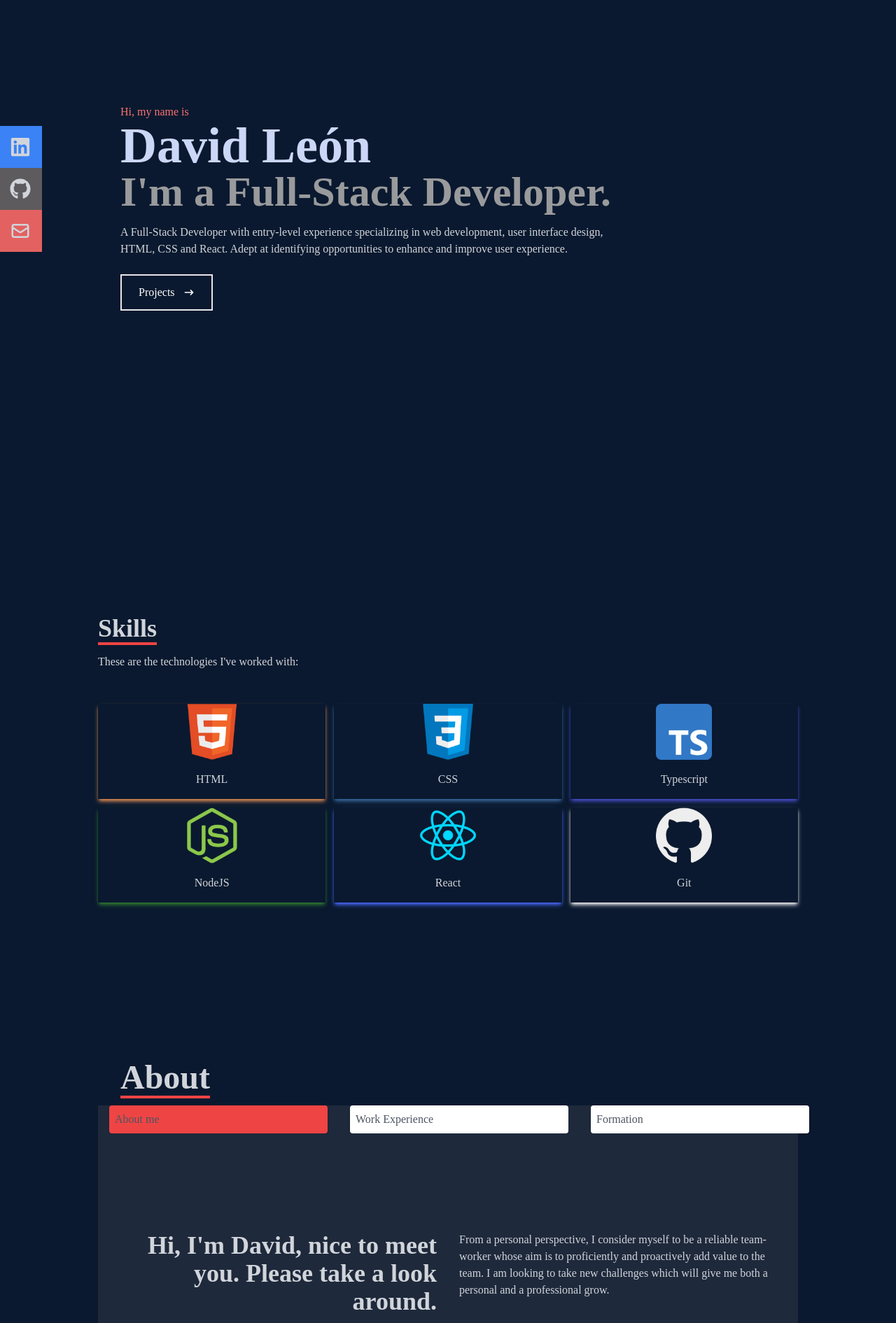
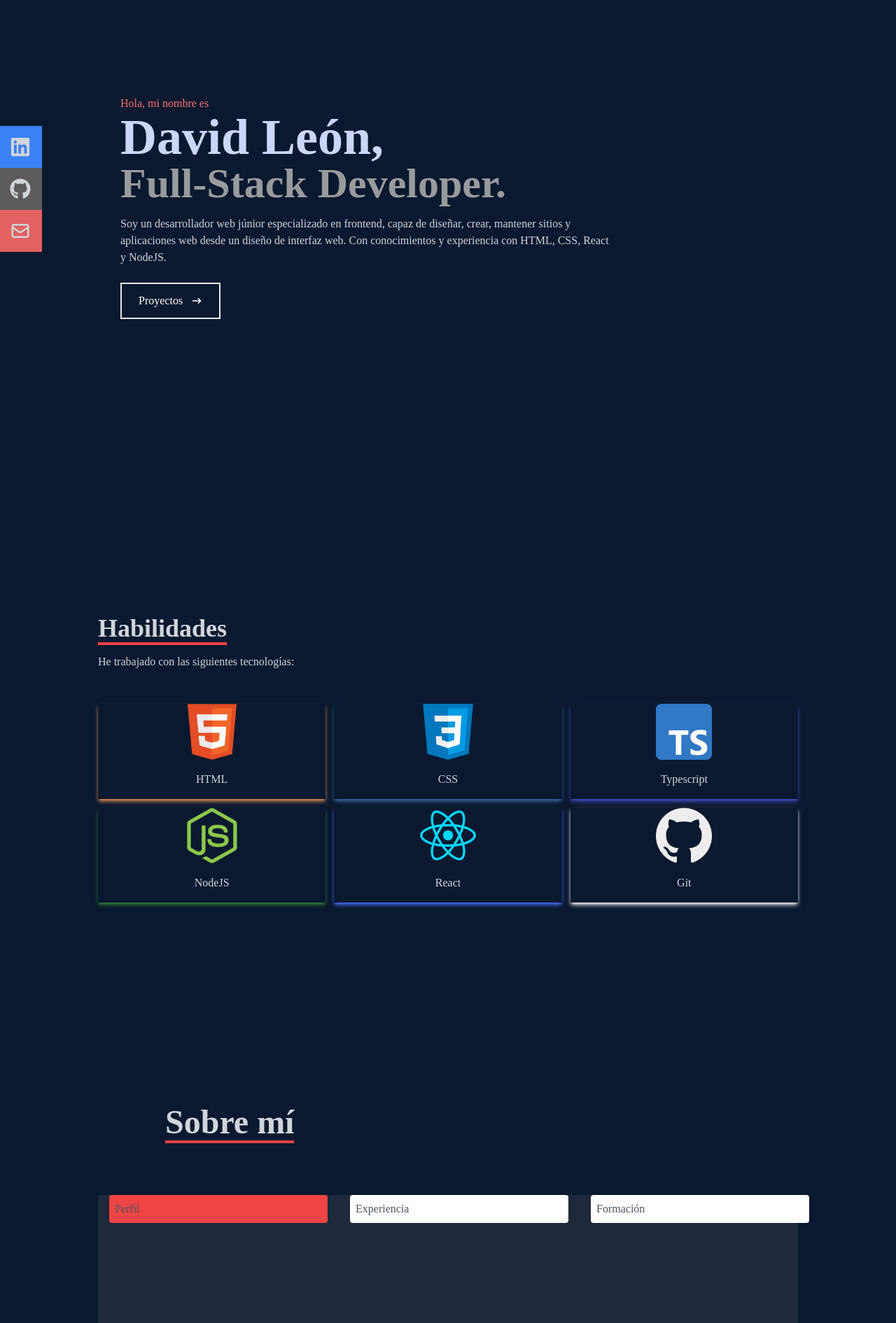
Before and after one commit to davidleonn/Portfolio, a React (Create React App) app in the folder my-portfolio/: page / in a window 1280 px wide. Shown: the part 100-1991 px from the top of the page at 70% size. Built offline with nearby package versions, Linux system fonts and the light colour scheme.

Commit message:
int8 done

```diff
--- a/my-portfolio/src/app/i18n/constants/en-Es.json
+++ b/my-portfolio/src/app/i18n/constants/en-Es.json
@@ -1,8 +1,24 @@
 {
   "navbar.home": "Home",
-  "navbar.skills": "Skills",
-  "navbar.about": "About",
-  "navbar.projects": "Projects",
-  "navbar.contact": "Contact",
-  "navbar.homee": ""
+  "skills": "Skills",
+  "about": "About",
+  "projects": "Projects",
+  "contact": "Contact",
+  "home-page.greet": "Hi, my name is",
+  "home-page.dev": "Full-Stack Developer.",
+  "home-page.intro": "A web Developer with entry-level experience specializing, user interface design, HTML, CSS and React. Adept at identifying opportunities to enhance and improve user experience.",
+  "home-page.projects-button": "Projects",
+  "skills-page.technologies": "These are the technologies I've worked with:",
+  "about-page.profile": "Profile",
+  "about-page.experience": "Experiencie",
+  "about-page.formation": "Formation",
+  "info-page.greet": "Hi, nice to meet you. Please take a look around.",
+  "info-page.description": "From a personal perspective, I consider myself to be a reliable team-worker whose aim is to proficiently and proactively add value to the team. I am looking to take new challenges which will give me both a personal and a professional grow.",
+  "experience-page": "I worked as a full-stack developer building and internal web app. I took part in both front and back, where I used differents technologies and tools:",
+  "projects-page.description": "Checkout some of my recent projects",
+  "contact-page.intro": "Submit the form below or send me an email - davidleon_06@hotmail.com",
+  "contact-page.form-name": "Name",
+  "contact-page.form-email": "Email",
+  "contact-page.form-message": "Message",
+  "contact-page.form-button": "Submit"
 }
--- a/my-portfolio/src/app/i18n/constants/es-Es.json
+++ b/my-portfolio/src/app/i18n/constants/es-Es.json
@@ -1,8 +1,24 @@
 {
-  "navbar.home": "Home",
-  "navbar.skills": "Habilidades",
-  "navbar.about": "Sobre mí",
-  "navbar.projects": "Proyectos",
-  "navbar.contact": "Contacto",
-  "navbar.homee": ""
+  "home": "Inicio",
+  "skills": "Habilidades",
+  "about": "Sobre mí",
+  "projects": "Proyectos",
+  "contact": "Contacto",
+  "home-page.greet": "Hola, mi nombre es",
+  "home-page.dev": "Full-Stack Developer.",
+  "home-page.intro": "Soy un desarrollador web júnior especializado en frontend, capaz de diseñar, crear, mantener sitios y aplicaciones web desde un diseño de interfaz web. Con conocimientos y experiencia con HTML, CSS, React y NodeJS.",
+  "home-page.projects-button": "Proyectos",
+  "skills-page.technologies": "He trabajado con las siguientes tecnologías:",
+  "about-page.profile": "Perfil",
+  "about-page.experience": "Experiencia",
+  "about-page.formation": "Formación",
+  "info-page.greet": "Hola, encantado de conocerte. Por favor, navega todo lo que quieras.",
+  "info-page.description": "Soy una persona con facilidad para trabajar en equipo, proactivo y eficiente, siempre con el objetivo de añadir valor al equipo. Con muchas ganas de afrontar nuevos retos y crecer profesional y personalmente.",
+  "experience-page": "Trabajé como desarrollador full-stack, construyendo una aplicación web interna. Formando parte en ambos front y backend, utilizando diferentes tecnologías y herramientas:",
+  "projects-page.description": "Consulta mis últimos proyectos",
+  "contact-page.intro": "Rellena el formulario o envíame un email: davdileon_06@hotmail.com",
+  "contact-page.form-name": "Nombre",
+  "contact-page.form-email": "Email",
+  "contact-page.form-message": "Mensaje",
+  "contact-page.form-button": "Enviar formulario"
 }
--- a/my-portfolio/src/components/contact.jsx
+++ b/my-portfolio/src/components/contact.jsx
@@ -1,6 +1,9 @@
 import React from "react";
+import { FormattedMessage } from "react-intl";
+import { useIntl } from "react-intl";
 
 const Contact = () => {
+  const intl = useIntl();
   return (
     <section
       name="contact"
@@ -13,31 +16,34 @@ const Contact = () => {
       >
         <header className="pb-8 h text-gray-300">
           <p className="text-4xl font-bold inline border-b-4 border-red-500 ">
-            Contact
+            <FormattedMessage id="contact" />
           </p>
           <p className="py-4">
-            Submit the form below or send me an email - davidleon_06@hotmail.com
+            <FormattedMessage id="contact-page.intro" />
           </p>
         </header>
         <input
           className="p-2 bg-[#ccd6f6]"
           type="text"
-          placeholder="Name"
+          placeholder={intl.formatMessage({ id: "contact-page.form-name" })}
           name="name"
+          required={true}
         />
         <input
           className="my-4 p-2 bg-[#ccd6f6]"
           type="text"
-          placeholder="Email"
+          placeholder={intl.formatMessage({ id: "contact-page.form-email" })}
           name="email"
+          required={true}
         />
         <textarea
           className="p-2 bg-[#ccd6f6]"
-          placeholder="Message"
+          placeholder={intl.formatMessage({ id: "contact-page.form-message" })}
           name="message"
+          required={true}
         ></textarea>
         <button className="text-white border-2 hover:bg-red-500 hover:border-red-500 px-4 py-3 my-8 mx-auto flex items-center">
-          Let's collaborate
+          <FormattedMessage id="contact-page.form-button" />
         </button>
       </form>
     </section>
--- a/my-portfolio/src/components/home.jsx
+++ b/my-portfolio/src/components/home.jsx
@@ -8,23 +8,23 @@ const Home = () => {
     <section name="home" className="w-full h-screen bg-[#0a192f]">
       {/* Container */}
       <body className="max-w-[1000px] mx-auto px-8 flex flex-col justify-center h-full">
-        <p className="text-red-400">Hi, my name is </p>
+        <p className="text-red-400">
+          <FormattedMessage id="home-page.greet" />
+        </p>
 
         <h1 className="text-4xl sm:text-7xl font-bold text-[#ccd6f6]">
-          David León
+          David León,
         </h1>
         <h2 className="text-4xl sm:text-6xl font-bold text-[#999a9c]">
-          I'm a Full-Stack Developer.
+          <FormattedMessage id="home-page.dev" />
         </h2>
         <h2 className="text-gray-300 py-4 max-w-[700px]">
-          A Full-Stack Developer with entry-level experience specializing in web
-          development, user interface design, HTML, CSS and React. Adept at
-          identifying opportunities to enhance and improve user experience.
+          <FormattedMessage id="home-page.intro" />
         </h2>
         <div>
           <button className="text-white group border-2 px-6 py-3 my-2 flex items-center hover:bg-red-500 hover:border-red-500">
             <Link to="work" smooth={true} duration={500}>
-              Projects
+              <FormattedMessage id="home-page.projects-button" />
             </Link>
             <span className="group-hover:rotate-90 duration-300">
               <HiArrowNarrowRight className="ml-3" />
--- a/my-portfolio/src/components/navbar.jsx
+++ b/my-portfolio/src/components/navbar.jsx
@@ -21,27 +21,27 @@ const Navbar = () => {
       <ul className="hidden md:flex font-semibold text-lg">
         <li>
           <Link to="home" smooth={true} duration={500}>
-            <FormattedMessage id="navbar.home" />
+            <FormattedMessage id="home" />
           </Link>
         </li>
         <li>
           <Link to="skills" smooth={true} duration={500}>
-            <FormattedMessage id="navbar.skills" />
+            <FormattedMessage id="skills" />
           </Link>
         </li>
         <li>
           <Link to="about" smooth={true} duration={500}>
-            <FormattedMessage id="navbar.about" />
+            <FormattedMessage id="about" />
           </Link>
         </li>
         <li>
           <Link to="work" smooth={true} duration={500}>
-            <FormattedMessage id="navbar.projects" />
+            <FormattedMessage id="projects" />
           </Link>
         </li>
         <li>
           <Link to="contact" smooth={true} duration={500}>
-            <FormattedMessage id="navbar.contact" />
+            <FormattedMessage id="contact" />
           </Link>
         </li>
       </ul>
@@ -60,27 +60,27 @@ const Navbar = () => {
       >
         <li className="py-6 text-4xl">
           <Link onClick={handleClick} to="home" smooth={true} duration={500}>
-            Home
+            <FormattedMessage id="navbar.home" />
+          </Link>
+        </li>
+        <li className="py-6 text-4xl">
+          <Link onClick={handleClick} to="skills" smooth={true} duration={500}>
+            <FormattedMessage id="navbar.skills" />
           </Link>
         </li>
         <li className="py-6 text-4xl">
           <Link onClick={handleClick} to="resume" smooth={true} duration={500}>
-            Resume
-          </Link>
-        </li>
-        <li className="py-6 text-4xl">
-          <Link onClick={handleClick} to="skills" smooth={true} duration={500}>
-            Skills
+            <FormattedMessage id="navbar.about" />
           </Link>
         </li>
         <li className="py-6 text-4xl">
           <Link onClick={handleClick} to="work" smooth={true} duration={500}>
-            Work
+            <FormattedMessage id="navbar.projects" />
           </Link>
         </li>
         <li className="py-6 text-4xl">
           <Link onClick={handleClick} to="contact" smooth={true} duration={500}>
-            Contact
+            <FormattedMessage id="navbar.contact" />
           </Link>
         </li>
       </ul>
--- a/my-portfolio/src/components/projects.jsx
+++ b/my-portfolio/src/components/projects.jsx
@@ -1,4 +1,6 @@
 import React from "react";
+import { FormattedMessage } from "react-intl";
+
 import workin from "../ui/assets/workin.png";
 import worke from "../ui/assets/worke.jpg";
 
@@ -63,9 +65,11 @@ const Work = () => {
       <body className="max-w-[1000px] mx-auto p-4 flex flex-col justify-center w-full h-full">
         <header className="pb-8">
           <p className="text-4xl font-bold inline border-b-4 border-red-500">
-            Projects
+            <FormattedMessage id="projects" />
           </p>
-          <p className="py-6">Checkout some of my recent projects</p>
+          <p className="py-6">
+            <FormattedMessage id="projects-page.description" />
+          </p>
         </header>
 
         {/* container for projects */}
--- a/my-portfolio/src/components/resume/about.jsx
+++ b/my-portfolio/src/components/resume/about.jsx
@@ -1,4 +1,5 @@
 import { useState } from "react";
+import { FormattedMessage } from "react-intl";
 
 import Formation from "./formation";
 import Info from "./info";
@@ -12,10 +13,10 @@ const About = () => {
       name="about"
       className="w-full md:hsm:w-auto-screen bg-[#0a192f] text-gray-300"
     >
-      <header className="max-w-[1000px] mx-auto p-4 flex flex-col justify-center">
+      <header className="max-w-[1000px] mx-auto p-20 flex flex-col justify-center">
         <div className="sm:text:right pl-4">
           <p className="text-5xl font-bold inline border-b-4 border-red-500">
-            About
+            <FormattedMessage id="about" />
           </p>
         </div>
       </header>
@@ -30,7 +31,7 @@ const About = () => {
                   : "inline-block px-2 py-2 text-gray-600 bg-white rounded shadow lg:w-[19.5rem] md:w-64 sm:w-auto"
               }
             >
-              About me
+              <FormattedMessage id="about-page.profile" />
             </a>
           </li>
           <li>
@@ -42,7 +43,7 @@ const About = () => {
                   : "inline-block px-2 py-2 text-gray-600 bg-white rounded shadow lg:w-[19.5rem] md:w-64 sm:w-auto"
               }
             >
-              Work Experience
+              <FormattedMessage id="about-page.experience" />
             </a>
           </li>
 
@@ -55,7 +56,7 @@ const About = () => {
                   : "inline-block px-2 py-2 text-gray-600 bg-white rounded shadow lg:w-[19.5rem] md:w-64 sm:w-auto"
               }
             >
-              Formation
+              <FormattedMessage id="about-page.formation" />
             </a>
           </li>
         </ul>
--- a/my-portfolio/src/components/resume/experience.jsx
+++ b/my-portfolio/src/components/resume/experience.jsx
@@ -1,4 +1,5 @@
 import React from "react";
+import { FormattedMessage } from "react-intl";
 import {
   SiFastify,
   SiPrisma,
@@ -15,15 +16,13 @@ const Experience = () => {
   return (
     <section className="flex flex-col h-[400px] justify-center items-center bg-slate-800">
       <div className="max-w-[1000px] w-full grid sm:grid-cols-2 gap-8 px-4">
-        <article className="sm:text-right text-4xl font-bold">
+        <article className="p-8 sm:text-right text-4xl font-bold">
           <p>Basetis</p>
           <p className="text-2xl">Oct. 2022 - Feb. 2023</p>
         </article>
         <aside>
           <p>
-            I worked as a full-stack developer building and internal web app. I
-            took part in both front and back, where I used differents
-            technologies and tools:
+            <FormattedMessage id="experience-page" />
           </p>
 
           <ul className="grid grid-cols-2 sm:grid-cols-3 gap-3 text-gray-300">
--- a/my-portfolio/src/components/resume/formation.jsx
+++ b/my-portfolio/src/components/resume/formation.jsx
@@ -15,7 +15,7 @@ const Formation = () => {
   return (
     <section className="flex flex-col h-[400px] justify-center items-center bg-slate-800">
       <div className="max-w-[1000px] w-full grid sm:grid-cols-2 gap-8 px-4">
-        <article className="sm:text-right text-4xl font-bold">
+        <article className="sm:text-right p-8 text-4xl font-bold">
           <p>Bootcamp full-stack Developer (700h)</p>
         </article>
         <aside>
--- a/my-portfolio/src/components/resume/info.jsx
+++ b/my-portfolio/src/components/resume/info.jsx
@@ -1,18 +1,18 @@
 import React from "react";
+import { FormattedMessage } from "react-intl";
 
 const Info = () => {
   return (
     <section className="flex flex-col h-[400px] justify-center bg-slate-800">
       <div className="grid sm:grid-cols-2 gap-8 px-4">
         <article className="sm:text-right text-4xl font-bold">
-          <p>Hi, I'm David, nice to meet you. Please take a look around.</p>
+          <p>
+            <FormattedMessage id="info-page.greet" />
+          </p>
         </article>
         <aside>
           <p>
-            From a personal perspective, I consider myself to be a reliable
-            team-worker whose aim is to proficiently and proactively add value
-            to the team. I am looking to take new challenges which will give me
-            both a personal and a professional grow.
+            <FormattedMessage id="info-page.description" />
           </p>
         </aside>
       </div>
--- a/my-portfolio/src/components/skills.jsx
+++ b/my-portfolio/src/components/skills.jsx
@@ -6,6 +6,7 @@ import Git from "../ui/assets/github.png";
 import ReactImg from "../ui/assets/react.png";
 import Node from "../ui/assets/node.png";
 import ts from "../ui/assets/ts.png";
+import { FormattedMessage } from "react-intl";
 
 const Skills = () => {
   return (
@@ -17,9 +18,11 @@ const Skills = () => {
       <body className="max-w-[1000px] mx-auto flex flex-col justify-center w-full h-full">
         <header>
           <p className="text-4xl font-bold inline border-b-4 border-red-500 ">
-            Skills
+            <FormattedMessage id="skills" />
           </p>
-          <p className="py-4">These are the technologies I've worked with:</p>
+          <p className="py-4">
+            <FormattedMessage id="skills-page.technologies" />
+          </p>
         </header>
         <article className="w-full grid grid-cols-2 sm:grid-cols-3 gap-3 text-center py-8">
           <div className=" shadow-md shadow-[#e48e54] hover:scale-110 duration-500">
```
